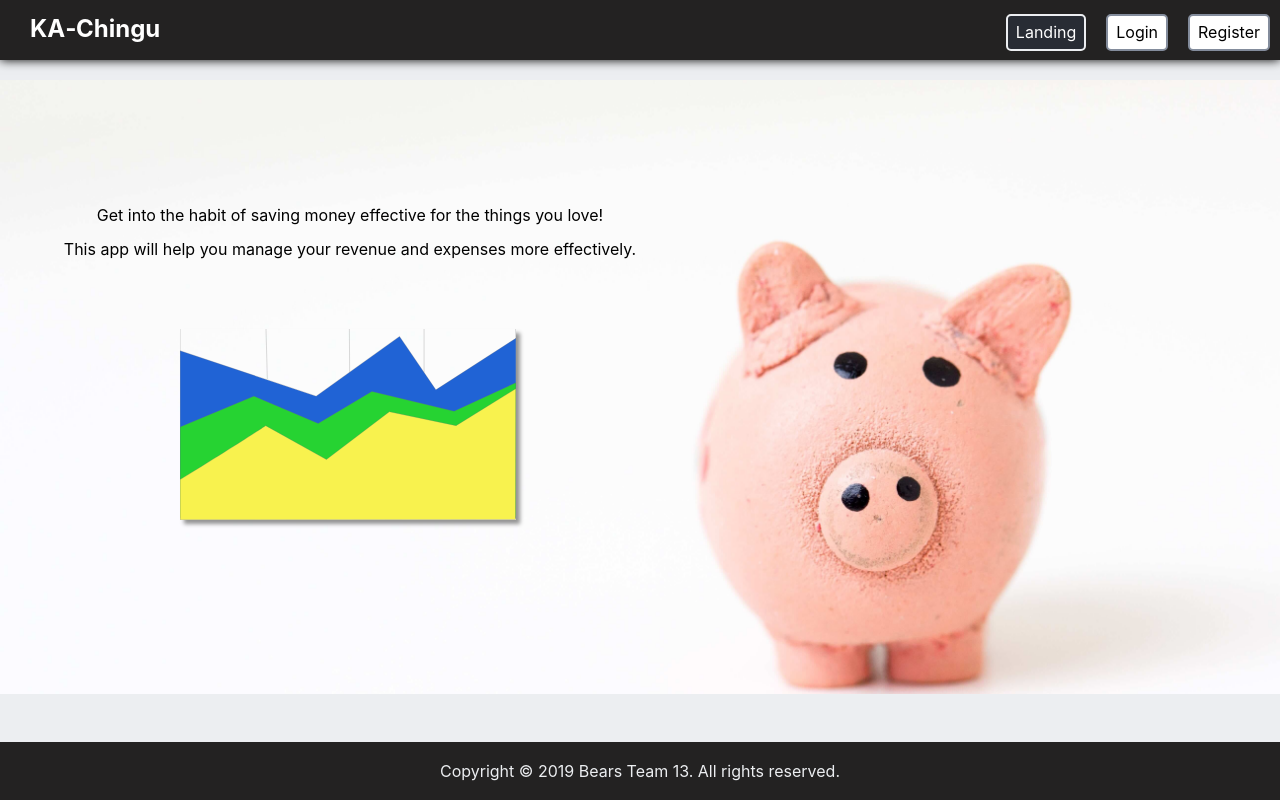
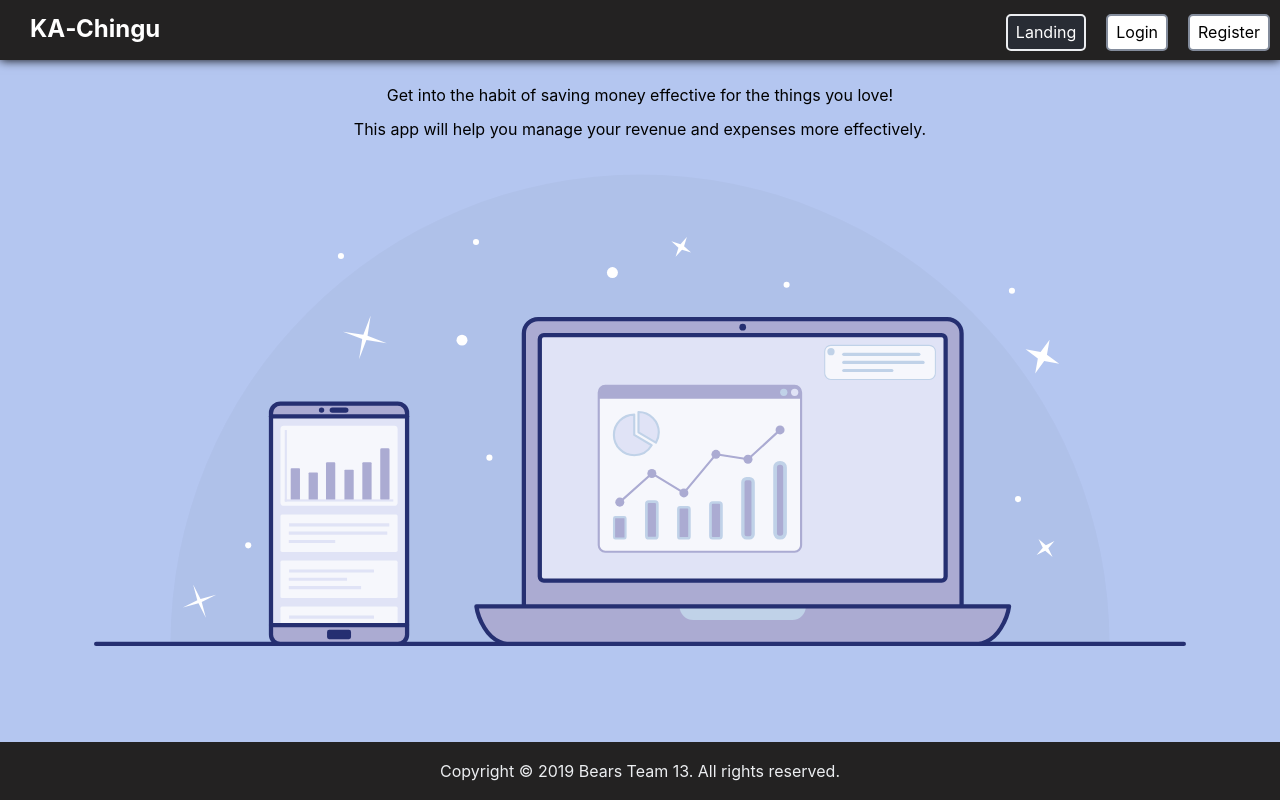
Before and after one commit to super-ming/v8-bears-team-13, a React app in the folder client/: page / in a window 1280 px wide. Built offline with nearby package versions, Linux system fonts and the light colour scheme.

Commit message:
Replace background image

```diff
--- a/client/src/components/landing/Landing.js
+++ b/client/src/components/landing/Landing.js
@@ -1,5 +1,4 @@
 import React from 'react';
-import { ReactComponent as Chart } from '../../assets/chart.svg';
 
 const Landing = () => (
   <div className="content">
@@ -12,9 +11,6 @@ const Landing = () => (
           <p className="body-text">
             This app will help you manage your revenue and expenses more effectively.
           </p>
-          <div className="landing-chart">
-            <Chart />
-          </div>
         </div>
       </div>
     </div>
--- a/client/src/styles/components/_app.scss
+++ b/client/src/styles/components/_app.scss
@@ -7,7 +7,6 @@
   padding: 0 20px 20px 0;
  }
 
- .content
- {
-  padding-top: 8rem;
+ .content {
+  padding-top: 5em;
  }
--- a/client/src/styles/components/_landing.scss
+++ b/client/src/styles/components/_landing.scss
@@ -3,7 +3,7 @@
     padding: 0;
     flex-wrap: wrap;
     position: relative;
-    margin: 0 0 50px 0;
+    margin: 0 0 0 0;
     height: auto;
     @include respond(tab-port) {
         flex-flow: row wrap;
@@ -11,16 +11,16 @@
         align-content: center;
         align-items: center;
         justify-content: center;
-        margin: 20vw 0 0 0;
+        margin: 55vw 0 0 0;
         z-index: -1;
     }
 }
 
 .landing-img {
-    background: url('../assets/piggybank.jpg') no-repeat content-box center;
+    background: url('../assets/charts.svg') no-repeat content-box center;
     background-size: cover;
     width: 100%;
-    height: 40vw;
+    height: 100vh;
     position: absolute;
     @include respond(tab-port) {
         height: 100%;
@@ -30,32 +30,37 @@
         height: 100%;
     }
     @include respond(desktop) {
-        height: 80vw;
+        //background: url('../assets/charts.png') no-repeat content-box center;
+        height: 100vh;
     }
     @include respond(big-desktop) {
-        height: 48vw;
+        height: 90vh;
     }
 }
 
 .landing-text {
-    padding: 11em 5em 2em 1em;
-    width: 50%;
-    margin: 0 0 0 50px;
+    padding: 2em 0em 2em 0em;
+    width: 100%;
     height: 100%;
     p {
         font-size: $font-size-small;
     }
     @include respond(tab-port) {
         padding: 0 1em 0 1em;
-        margin: 0 0 0 10px;
+        margin: 5em 0 0 0;
+        text-shadow:
+		-1px -1px 0 $color-white,
+		1px -1px 0 $color-white,
+		-1px 1px 0 $color-white,
+		1px 1px 0 $color-white;
     }
     @include respond(tab-land) {
         padding: 0 1em 0 0;
-        margin: 0 0 0 10px;
+        margin: 5em 0 0 0;
     }
     @include respond(desktop) {
         padding: 1em;
-        margin: 7em 0 0 10px;
+        margin: 5em 0 0 0;
     }
 }
 
--- a/client/src/styles/layout/_navbar.scss
+++ b/client/src/styles/layout/_navbar.scss
@@ -21,6 +21,9 @@
 
   @include respond(tab-port) {
     height: 6rem;
+    padding-top: 0;
+    margin-top: 0;
+    top: 0;
   }
 
   h2 {
```
Also changed, not shown: client/src/assets/chart.svg (deleted), client/src/assets/charts.svg (added), client/src/assets/piggybank.jpg (deleted).
